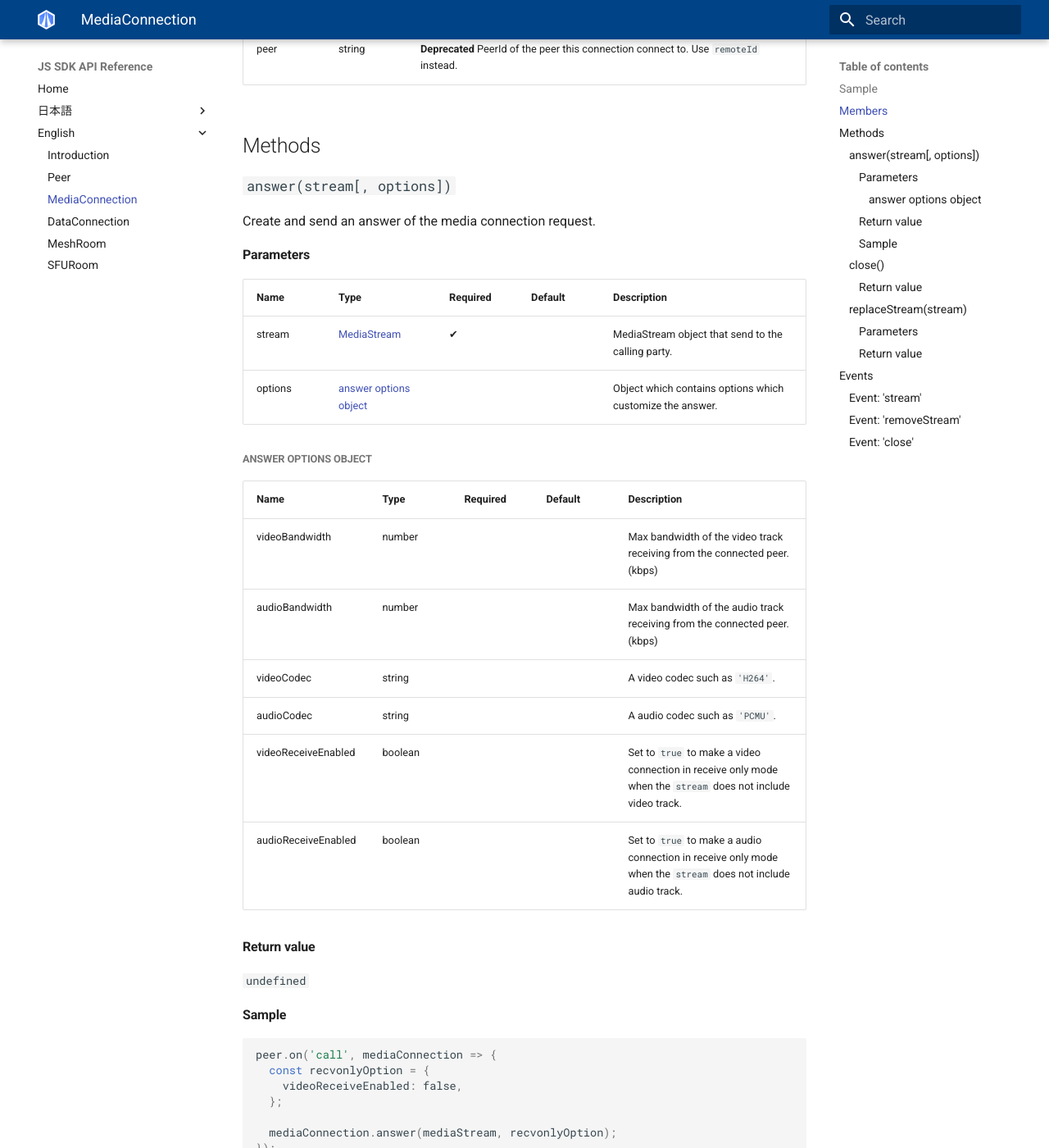
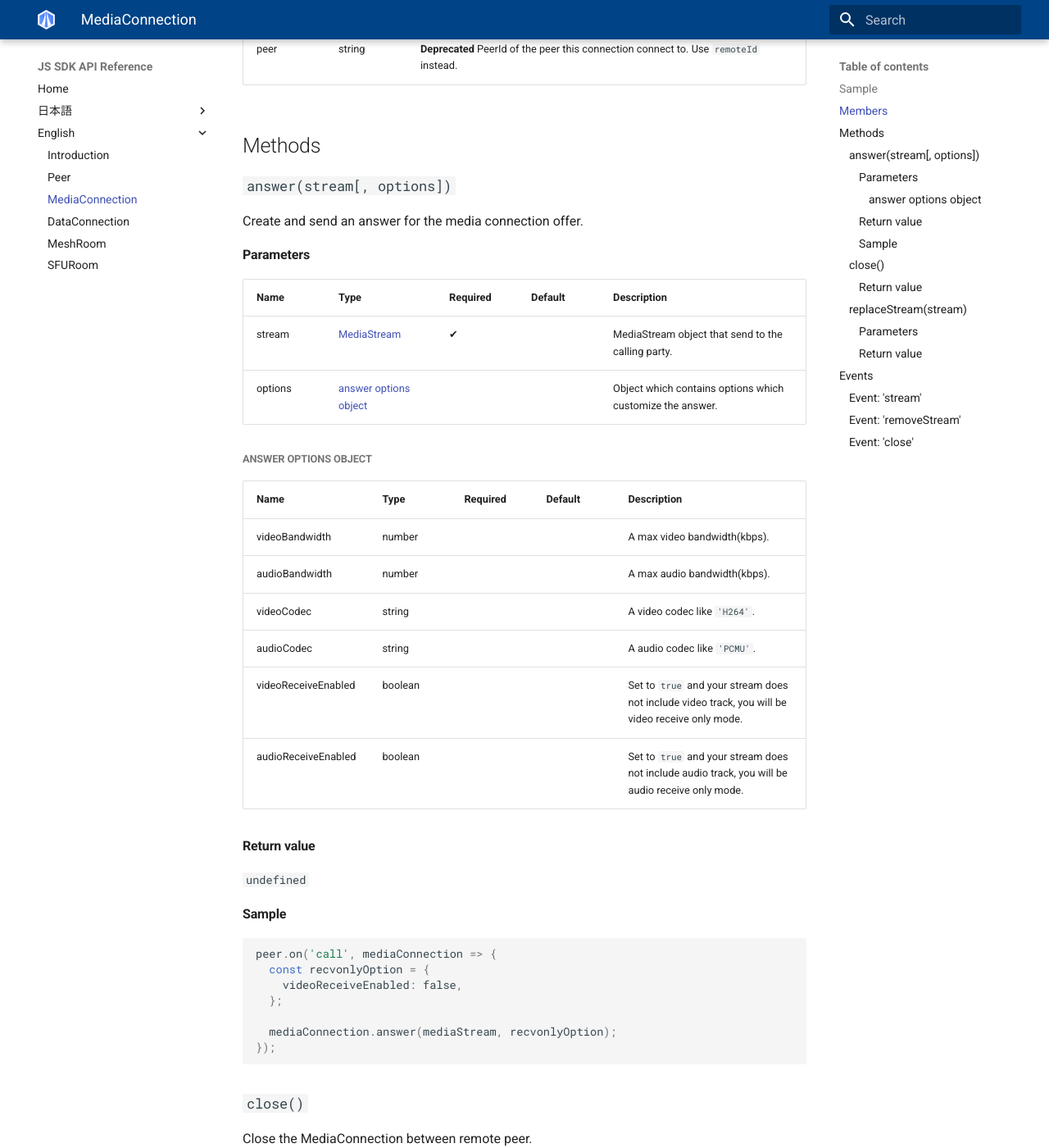
Before and after one commit to skyway/skyway-js-sdk-doc, an MkDocs documentation site: the page built from docs/en/mediaconnection.md, in a window 1280 px wide and 1400 px high, scrolled down 867 px. Shown: the whole window at 82% size. Built offline with MkDocs 1.6.1 and Material for MkDocs 9.7.7, drawn with Linux system fonts in a browser that asks for light colours; old or Windows-style settings are respelled for this version of MkDocs; some of the changed text lies outside the part shown.

Commit message:
apply review

```diff
--- a/docs/en/mediaconnection.md
+++ b/docs/en/mediaconnection.md
@@ -30,7 +30,7 @@ peer.on('call', mediaConnection => {
 
 ### `answer(stream[, options])`
 
-Create and send an answer of the media connection request.
+Create and send an answer for the media connection offer.
 
 #### Parameters
 
@@ -43,12 +43,12 @@ Create and send an answer of the media connection request.
 
 | Name                | Type    | Required | Default | Description                                                                                                   |
 |---------------------|---------|----------|---------|---------------------------------------------------------------------------------------------------------------|
-| videoBandwidth      | number  |          |         | Max bandwidth of the video track receiving from the connected peer. (kbps)                                    |
-| audioBandwidth      | number  |          |         | Max bandwidth of the audio track receiving from the connected peer. (kbps)                                    |
-| videoCodec          | string  |          |         | A video codec such as `'H264'`.                                                                               |
-| audioCodec          | string  |          |         | A audio codec such as `'PCMU'`.                                                                               |
-| videoReceiveEnabled | boolean |          |         | Set to `true` to make a video connection in receive only mode when the `stream` does not include video track. |
-| audioReceiveEnabled | boolean |          |         | Set to `true` to make a audio connection in receive only mode when the `stream` does not include audio track. |
+| videoBandwidth      | number  |          |         | A max video bandwidth(kbps).                                                                     |
+| audioBandwidth      | number  |          |         | A max audio bandwidth(kbps).                                                                     |
+| videoCodec          | string  |          |         | A video codec like `'H264'`.                                                                     |
+| audioCodec          | string  |          |         | A audio codec like `'PCMU'`.                                                                     |
+| videoReceiveEnabled | boolean |          |         | Set to `true` and your stream does not include video track, you will be video receive only mode. |
+| audioReceiveEnabled | boolean |          |         | Set to `true` and your stream does not include audio track, you will be audio receive only mode. |
 
 #### Return value
 
```
Also changed, not shown: other parts of docs/en/mediaconnection.md (+4 -4 lines).
